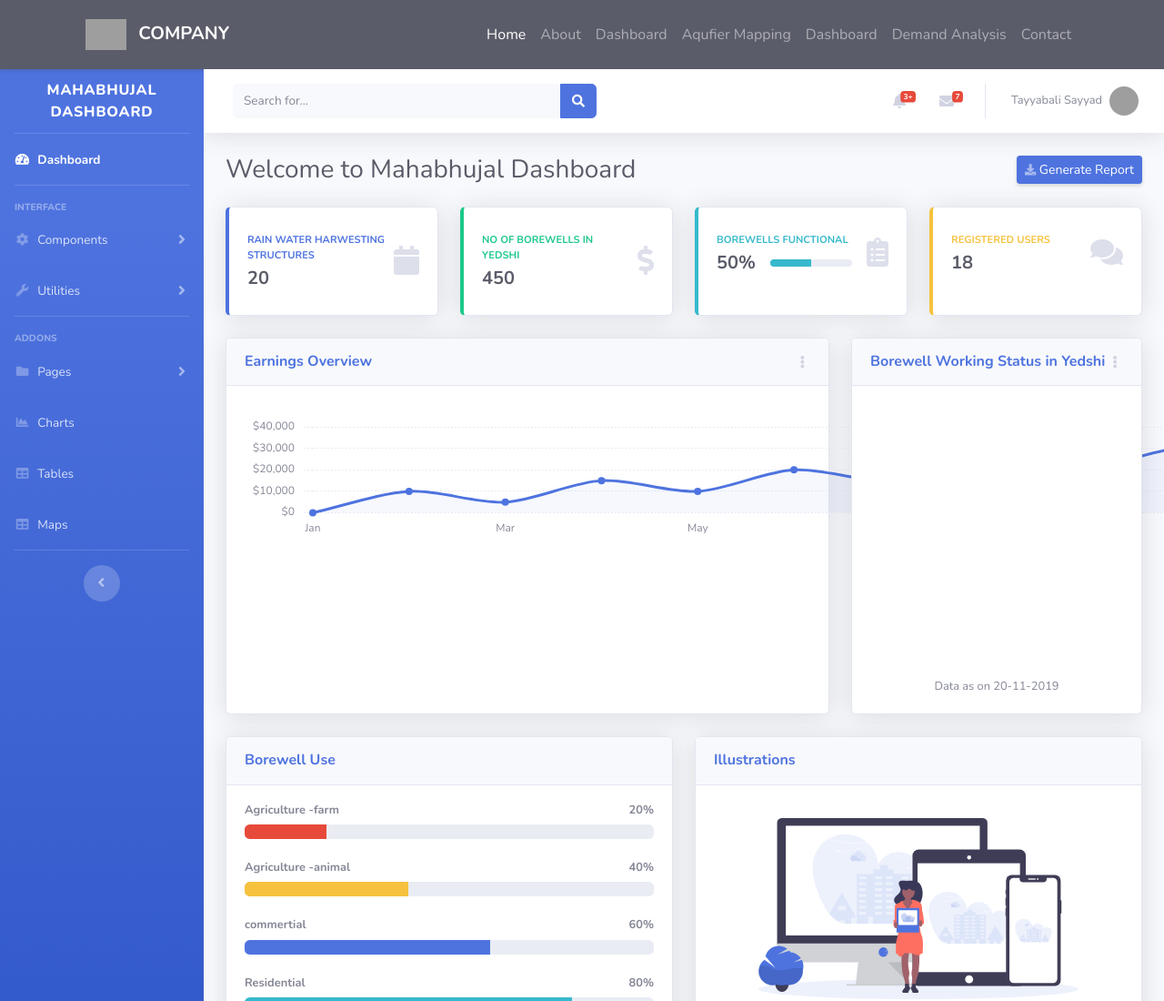
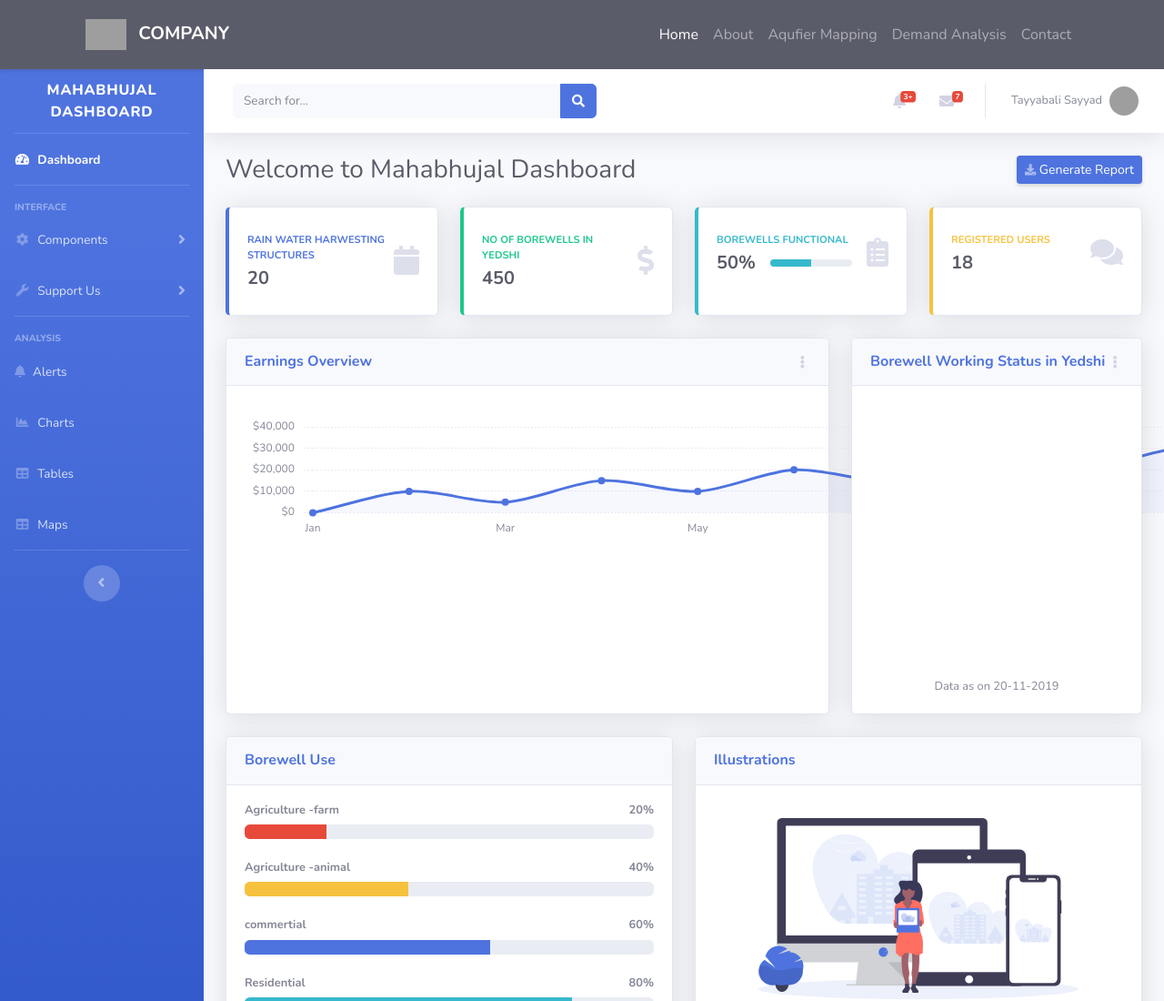
Before and after one commit to tayyabsayyad/mahabhujalDashboard, a website with bundled scripts: page index.html in a window 1280 px wide. Shown: the top 1100 px of the page at 91% size. Built offline with nearby package versions, Linux system fonts and the light colour scheme; grey boxes are pictures that could not be loaded.

Commit message:
top menu side menu

```diff
--- a/index.html
+++ b/index.html
@@ -35,9 +35,7 @@
       <ul class="navbar-nav ml-auto">
         <li class="nav-item active"><a href="#" class="nav-link">Home <span class="sr-only">(current)</span></a></li>
         <li class="nav-item"><a href="#" class="nav-link">About</a></li>
-        <li class="nav-item"><a href="#" class="nav-link">Dashboard</a></li>
         <li class="nav-item"><a href="#" class="nav-link">Aqufier Mapping</a></li>
-        <li class="nav-item"><a href="#" class="nav-link">Dashboard</a></li>
         <li class="nav-item"><a href="#" class="nav-link">Demand Analysis</a></li>
         <li class="nav-item"><a href="#" class="nav-link">Contact</a></li>
       </ul>
@@ -97,15 +95,17 @@
       <li class="nav-item">
         <a class="nav-link collapsed" href="#" data-toggle="collapse" data-target="#collapseUtilities" aria-expanded="true" aria-controls="collapseUtilities">
           <i class="fas fa-fw fa-wrench"></i>
-          <span>Utilities</span>
+          <span>Support Us</span>
         </a>
         <div id="collapseUtilities" class="collapse" aria-labelledby="headingUtilities" data-parent="#accordionSidebar">
           <div class="bg-white py-2 collapse-inner rounded">
-            <h6 class="collapse-header">Custom Utilities:</h6>
-            <a class="collapse-item" href="utilities-color.html">Colors</a>
+            <h6 class="collapse-header">Surveys:</h6>
+            <a class="collapse-item" href="#">Borewells</a>
+            <a class="collapse-item" href="#">Rainfall</a>
+           <!--<a class="collapse-item" href="utilities-color.html">Colors</a>
             <a class="collapse-item" href="utilities-border.html">Borders</a>
             <a class="collapse-item" href="utilities-animation.html">Animations</a>
-            <a class="collapse-item" href="utilities-other.html">Other</a>
+            <a class="collapse-item" href="utilities-other.html">Other</a>-->
           </div>
         </div>
       </li>
@@ -115,12 +115,12 @@
 
       <!-- Heading -->
       <div class="sidebar-heading">
-        Addons
+        Analysis
       </div>
 
       <!-- Nav Item - Pages Collapse Menu -->
-      <li class="nav-item">
-        <a class="nav-link collapsed" href="#" data-toggle="collapse" data-target="#collapsePages" aria-expanded="true" aria-controls="collapsePages">
+      <!--<li class="nav-item">
+       <a class="nav-link collapsed" href="#" data-toggle="collapse" data-target="#collapsePages" aria-expanded="true" aria-controls="collapsePages">
           <i class="fas fa-fw fa-folder"></i>
           <span>Pages</span>
         </a>
@@ -136,7 +136,14 @@
             <a class="collapse-item" href="blank.html">Blank Page</a>
           </div>
         </div>
-      </li>
+      </li>-->
+
+      <!-- Nav Item - Alerts -->
+      <li class="nav-item">
+          <a class="nav-link" href="#">
+            <i class="fas fa-bell"></i>
+            <span>Alerts</span></a>
+        </li>
 
       <!-- Nav Item - Charts -->
       <li class="nav-item">
```
